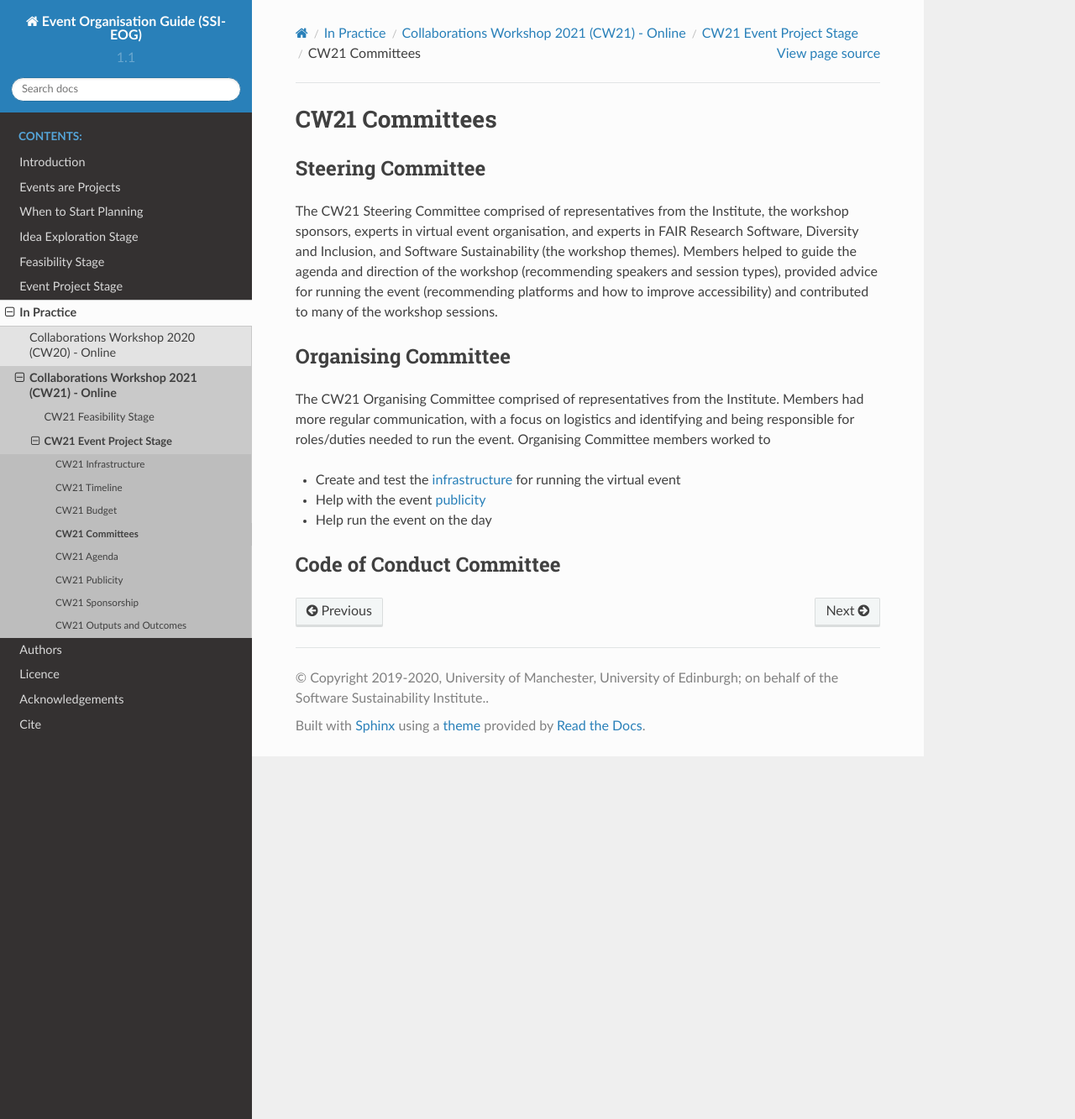
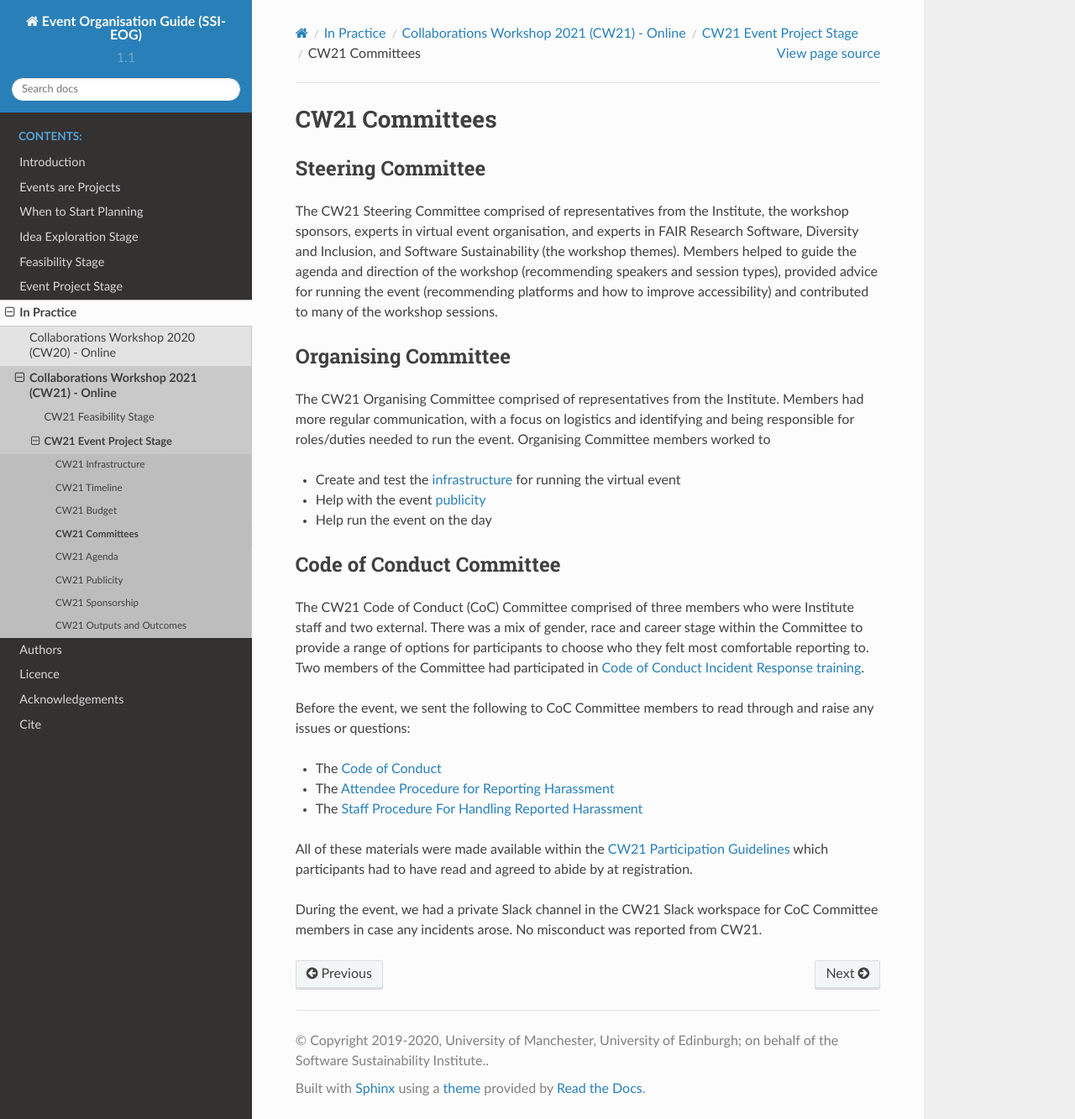
Before and after one commit to softwaresaved/event-organisation-guide, a Sphinx documentation site: the page built from docs/eog/eog-in-practice/cw21/event-project-stage/eps-committees.rst, in a window 1280 px wide and 1333 px high. Shown: the whole window at 84% size. Built offline with Sphinx 7.4.7 and the Read the Docs theme 2.0.0, drawn with Linux system fonts in a browser that asks for light colours.

Commit message:
update eps committees

```diff
--- a/docs/eog/eog-in-practice/cw21/event-project-stage/eps-committees.rst
+++ b/docs/eog/eog-in-practice/cw21/event-project-stage/eps-committees.rst
@@ -24,3 +24,18 @@ Organising Committee members worked to
 
 Code of Conduct Committee
 --------------------------
+
+The CW21 Code of Conduct (CoC) Committee comprised of three members who were Institute staff and two external.
+There was a mix of gender, race and career stage within the Committee to provide a range of options for participants to choose who they felt most comfortable reporting to.
+Two members of the Committee had participated in `Code of Conduct Incident Response training <https://otter.technology/code-of-conduct-training/>`_.
+
+Before the event, we sent the following to CoC Committee members to read through and raise any issues or questions:
+
+- The `Code of Conduct <https://software.ac.uk/cw21/participation-guidelines#code-of-conduct>`_
+- The `Attendee Procedure for Reporting Harassment <https://software.ac.uk/cw21/participation-guidelines/harassment-reporting-procedure>`_
+- The `Staff Procedure For Handling Reported Harassment <https://software.ac.uk/cw21/participation-guidelines/staff-procedure-handling-reported-harassment>`_
+
+All of these materials were made available within the `CW21 Participation Guidelines <https://software.ac.uk/cw21/participation-guidelines>`_ which participants had to have read and agreed to abide by at registration.
+
+During the event, we had a private Slack channel in the CW21 Slack workspace for CoC Committee members in case any incidents arose.
+No misconduct was reported from CW21.
```
